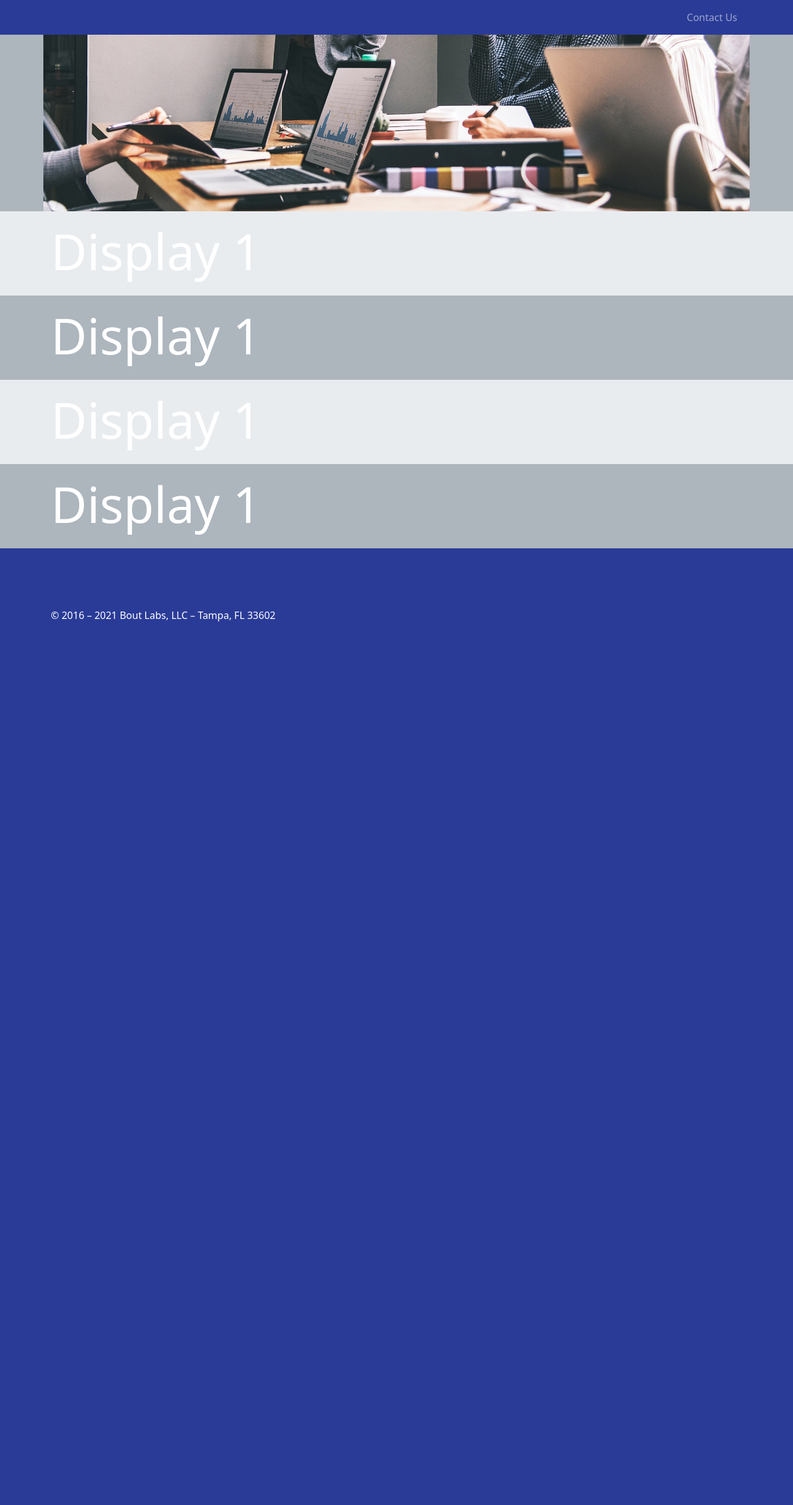
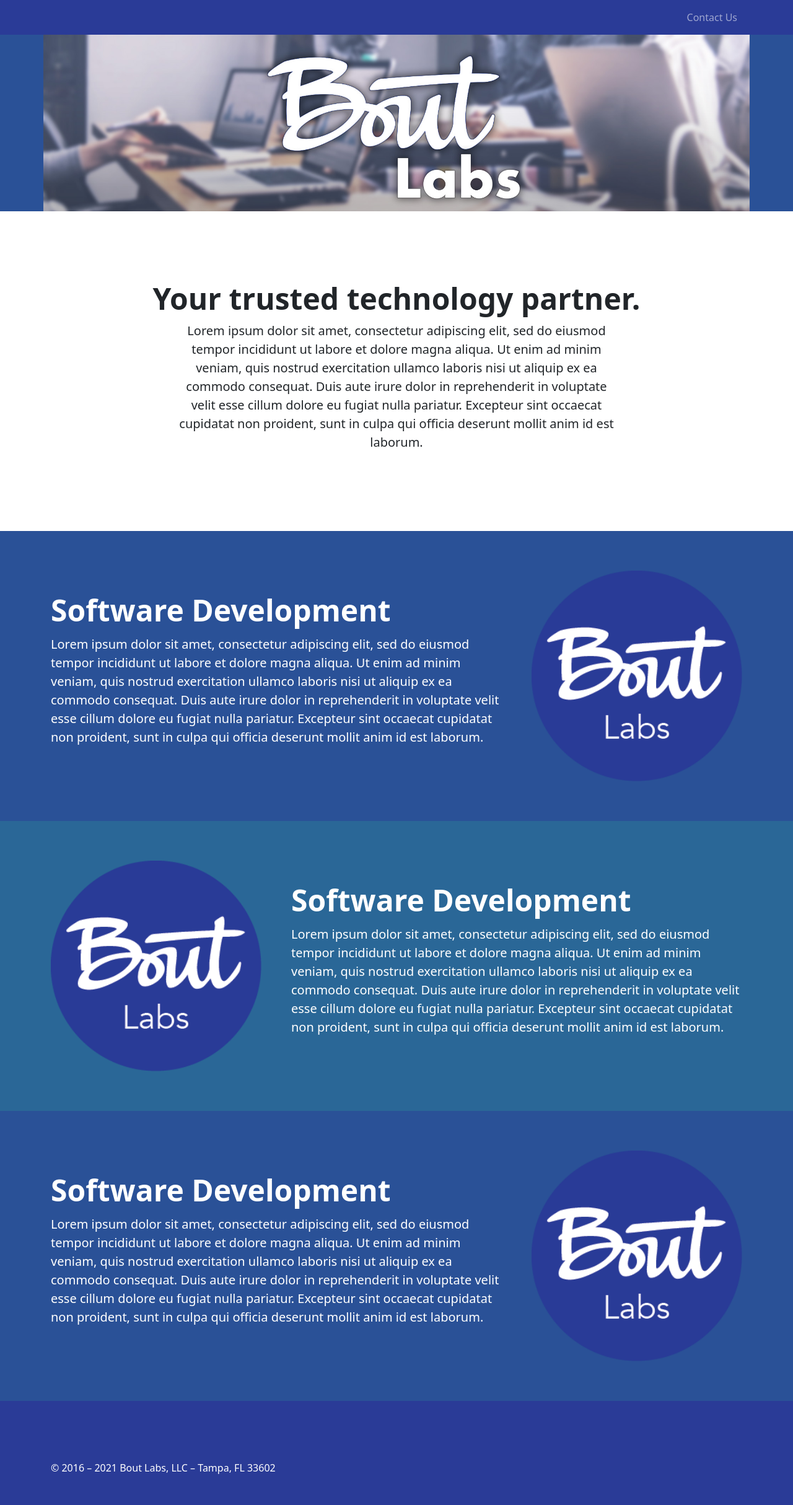
Before and after one commit to BoutLabs/boutlabs.github.io, a Jekyll site: the page built from index.html, in a window 1280 px wide. Shown: the whole page at 62% size. Built offline with Jekyll 4.4.1, drawn with Linux system fonts in a browser that asks for light colours; some web fonts are replaced; before the commit the page ends 1053 px from its top, so only the background shows below that.

Commit message:
Set basic layout

```diff
--- /dev/null
+++ b/_includes/head-adobe-fonts.html
@@ -0,0 +1 @@
+<link rel="stylesheet" href="https://use.typekit.net/dbt2loy.css">
--- a/_includes/head.html
+++ b/_includes/head.html
@@ -3,6 +3,9 @@
   {% include head-meta.html %}
   {% include head-favicon.html %}
   {% include head-title.html %}
+
   <link rel="canonical" href="{{ site.url }}">
+
+  {% include head-adobe-fonts.html %}
   <link rel="stylesheet" href="{{ '/assets/css/main.css' | relative_url }}">
 </head>
--- a/_sass/_variables.scss
+++ b/_sass/_variables.scss
@@ -588,7 +588,7 @@
 
 // scss-docs-start font-variables
 // stylelint-disable value-keyword-case
-$font-family-sans-serif: system-ui, -apple-system, "Segoe UI", Roboto,
+$font-family-sans-serif: Futura, system-ui, -apple-system, "Segoe UI", Roboto,
   "Helvetica Neue", Arial, "Noto Sans", "Liberation Sans", sans-serif,
   "Apple Color Emoji", "Segoe UI Emoji", "Segoe UI Symbol", "Noto Color Emoji" !default;
 $font-family-monospace: SFMono-Regular, Menlo, Monaco, Consolas,
--- a/assets/css/main.scss
+++ b/assets/css/main.scss
@@ -4,13 +4,8 @@
 ---
 
 $primary: #2a3b97;
-//$secondary:     $gray-600 !default;
-//$success:       $green !default;
-//$info:          $cyan !default;
-//$warning:       $yellow !default;
-//$danger:        $red !default;
-//$light:         $gray-100 !default;
-//$dark:          $gray-800 !default;
+$analog1: #2a5197;
+$analog2: #2a6797;
 
 @import "bootstrap";
 @import "blog";
@@ -21,11 +16,20 @@
 }
 
 .even-container {
-  background-color: $gray-500;
+  background-color: $analog1; //tint-color($primary, 20%);
 }
 
 .odd-container {
-  background-color: $gray-200;
+  background-color: $analog2; //tint-color($primary, 40%);
+}
+
+.text-container {
+  background-color: $white;
+  color: $dark;
+}
+
+.body-copy {
+  font-family: Adelle;
 }
 
 .flex-equal > * {
--- a/index.html
+++ b/index.html
@@ -12,11 +12,15 @@
   </div>
 </div>
 
-<div class="container-wrapper odd-container">
+<div class="container-wrapper text-container">
   <div class="container py-3">
-    <div class="row align-items-center">
-      <div class="col">
-        <h1 class="display-1">Display 1</h1>
+    <div class="px-4 py-5 my-5 text-center">
+      <h1 class="display-5 fw-bold">Your trusted technology partner.</h1>
+      <div class="col-lg-8 mx-auto">
+        <p class="lead">Lorem ipsum dolor sit amet, consectetur adipiscing elit, sed do eiusmod tempor incididunt ut labore et dolore magna
+        aliqua. Ut enim ad minim veniam, quis nostrud exercitation ullamco laboris nisi ut aliquip ex ea commodo consequat. Duis
+        aute irure dolor in reprehenderit in voluptate velit esse cillum dolore eu fugiat nulla pariatur. Excepteur sint
+        occaecat cupidatat non proident, sunt in culpa qui officia deserunt mollit anim id est laborum.</p>
       </div>
     </div>
   </div>
@@ -24,9 +28,17 @@
 
 <div class="container-wrapper even-container">
   <div class="container py-3">
-    <div class="row align-items-center">
-      <div class="col">
-        <h1 class="display-1">Display 1</h1>
+    <div class="row flex-lg-row-reverse align-items-center g-5 py-5">
+      <div class="col-10 col-sm-8 col-lg-4">
+        <img src="/assets/images/bout-labs-circle.png" class="d-block mx-lg-auto img-fluid" alt="Bootstrap Themes" width="700" height="500"
+          loading="lazy">
+      </div>
+      <div class="col-lg-8">
+        <h1 class="display-5 fw-bold lh-1 mb-3">Software Development</h1>
+        <p class="lead">Lorem ipsum dolor sit amet, consectetur adipiscing elit, sed do eiusmod tempor incididunt ut labore et dolore magna
+        aliqua. Ut enim ad minim veniam, quis nostrud exercitation ullamco laboris nisi ut aliquip ex ea commodo consequat. Duis
+        aute irure dolor in reprehenderit in voluptate velit esse cillum dolore eu fugiat nulla pariatur. Excepteur sint
+        occaecat cupidatat non proident, sunt in culpa qui officia deserunt mollit anim id est laborum.</p>
       </div>
     </div>
   </div>
@@ -34,9 +46,19 @@
 
 <div class="container-wrapper odd-container">
   <div class="container py-3">
-    <div class="row align-items-center">
-      <div class="col">
-        <h1 class="display-1">Display 1</h1>
+    <div class="row flex-lg-row align-items-center g-5 py-5">
+      <div class="col-10 col-sm-8 col-lg-4">
+        <img src="/assets/images/bout-labs-circle.png" class="d-block mx-lg-auto img-fluid" alt="Bootstrap Themes" width="700" height="500"
+          loading="lazy">
+      </div>
+      <div class="col-lg-8">
+        <h1 class="display-5 fw-bold lh-1 mb-3">Software Development</h1>
+        <p class="lead">Lorem ipsum dolor sit amet, consectetur adipiscing elit, sed do eiusmod tempor incididunt ut labore
+          et dolore magna
+          aliqua. Ut enim ad minim veniam, quis nostrud exercitation ullamco laboris nisi ut aliquip ex ea commodo
+          consequat. Duis
+          aute irure dolor in reprehenderit in voluptate velit esse cillum dolore eu fugiat nulla pariatur. Excepteur sint
+          occaecat cupidatat non proident, sunt in culpa qui officia deserunt mollit anim id est laborum.</p>
       </div>
     </div>
   </div>
@@ -44,9 +66,19 @@
 
 <div class="container-wrapper even-container">
   <div class="container py-3">
-    <div class="row align-items-center">
-      <div class="col">
-        <h1 class="display-1">Display 1</h1>
+    <div class="row flex-lg-row-reverse align-items-center g-5 py-5">
+      <div class="col-10 col-sm-8 col-lg-4">
+        <img src="/assets/images/bout-labs-circle.png" class="d-block mx-lg-auto img-fluid" alt="Bootstrap Themes" width="700" height="500"
+          loading="lazy">
+      </div>
+      <div class="col-lg-8">
+        <h1 class="display-5 fw-bold lh-1 mb-3">Software Development</h1>
+        <p class="lead">Lorem ipsum dolor sit amet, consectetur adipiscing elit, sed do eiusmod tempor incididunt ut labore
+          et dolore magna
+          aliqua. Ut enim ad minim veniam, quis nostrud exercitation ullamco laboris nisi ut aliquip ex ea commodo
+          consequat. Duis
+          aute irure dolor in reprehenderit in voluptate velit esse cillum dolore eu fugiat nulla pariatur. Excepteur sint
+          occaecat cupidatat non proident, sunt in culpa qui officia deserunt mollit anim id est laborum.</p>
       </div>
     </div>
   </div>
```
Also changed, not shown: assets/images/brainstorming-session.jpg.
